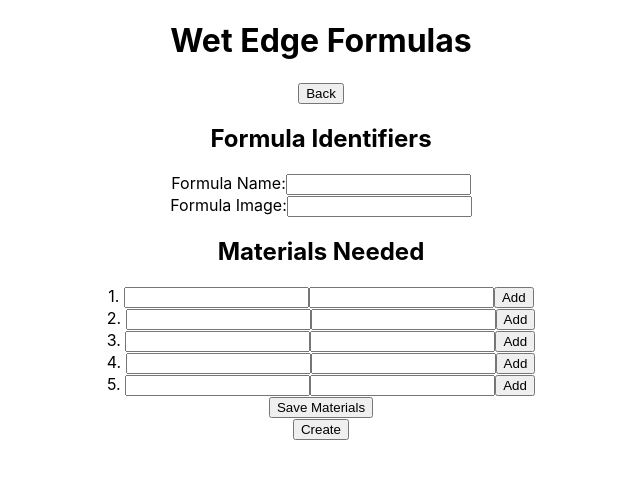
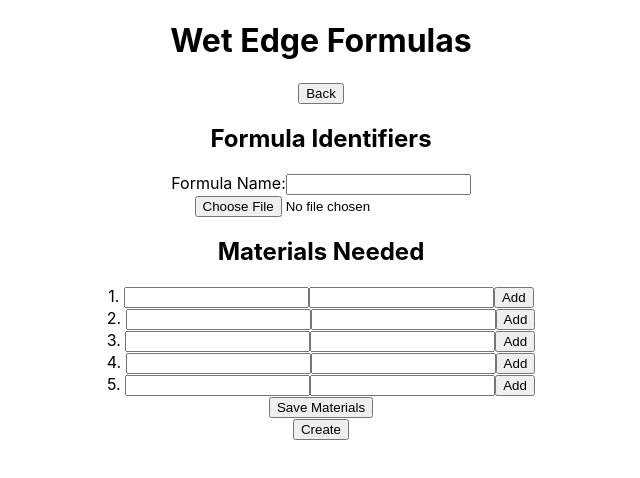
Before and after one commit to jarahernandez/wet-edge-project, a React (Create React App) app in the folder client/: page /formula/new in a window 1280 px wide. Shown: the top 478 px of the page, without its empty margins (319-959 px from the left). Built offline with nearby package versions, Linux system fonts and the light colour scheme.

Commit message:
added upload image feature. worked on showing the image on display all and use pages.

```diff
--- a/client/package.json
+++ b/client/package.json
@@ -9,6 +9,7 @@
     "axios": "^1.3.4",
     "react": "^18.2.0",
     "react-dom": "^18.2.0",
+    "react-file-base64": "^1.0.3",
     "react-router-dom": "^6.8.2",
     "react-scripts": "5.0.1",
     "web-vitals": "^2.1.4"
--- a/client/src/components/CreateFormula.jsx
+++ b/client/src/components/CreateFormula.jsx
@@ -1,6 +1,7 @@
 import React, {useState} from 'react';
 import axios from 'axios';
 import {Link, useNavigate} from 'react-router-dom';
+import FileBase64 from 'react-file-base64';
 
 const CreateFormula = (props) => {
 
@@ -59,8 +60,13 @@ const CreateFormula = (props) => {
                         <input type="text" name='formulaName' onChange={changeHandler}/>
                     </div>
                     <div>
-                        <label>Formula Image:</label>
-                        <input type="text" name='formulaImage' onChange={changeHandler}/>
+                        {/* <label>Formula Image:</label>
+                        <input type="text" name='formulaImage' onChange={changeHandler}/> */}
+                        <FileBase64
+                            multiple={false}
+                            onDone={({ base64 }) => {
+                                setFormula({...formula, formulaImage: base64})
+                            }}/>
                     </div>
                 </section>
                 <section>
--- a/client/src/components/DisplayAllFormulas.jsx
+++ b/client/src/components/DisplayAllFormulas.jsx
@@ -24,7 +24,7 @@ const DisplayAllFormulas = (props) => {
                 formulas.map(formula => (
                     <div key={formula._id}>
                         <h3>{formula.formulaName}</h3>
-                        <h3>{formula.formulaImage}</h3>
+                        <img style={{width:'150px'}} src={formula.formulaImage} alt="Formula" />
                         <div>
                             {
                                 Object.values(formula.materialsNeeded).map((value, key) => (
--- a/client/src/components/UseFormula.jsx
+++ b/client/src/components/UseFormula.jsx
@@ -17,7 +17,7 @@ const UseFormula = (props) => {
             .catch(err => {
                 console.log(err);
             })
-    }, [])
+    }, [id])
 
     const changeHandler = (e) => {
         setBatches(e.target.value)
@@ -25,7 +25,6 @@ const UseFormula = (props) => {
 
     const clickHandler = (e) => {
         e.preventDefault();
-
         setLoading(false)
     }
 
@@ -37,7 +36,7 @@ const UseFormula = (props) => {
             </div>
             <div>
                 <h2>{formula.formulaName}</h2>
-                <h2>{formula.formulaImage}</h2>
+                <img src={formula.formulaImage} alt='Formula' />
                 <form>
                     <label>Batches:</label>
                     <input type="number" onChange={changeHandler}/>
```
Also changed, not shown: 2 other files (tests, documents, lock files or other folders).
